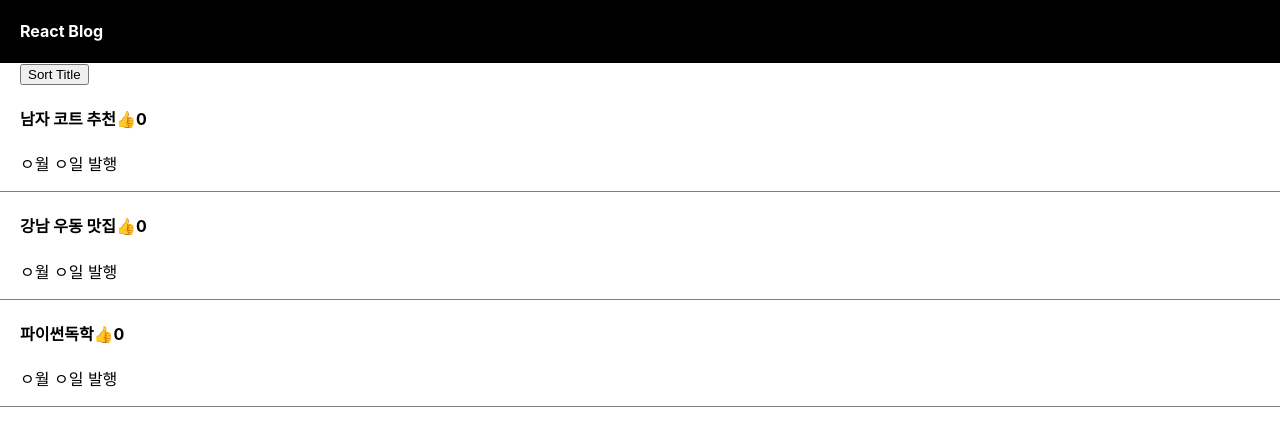
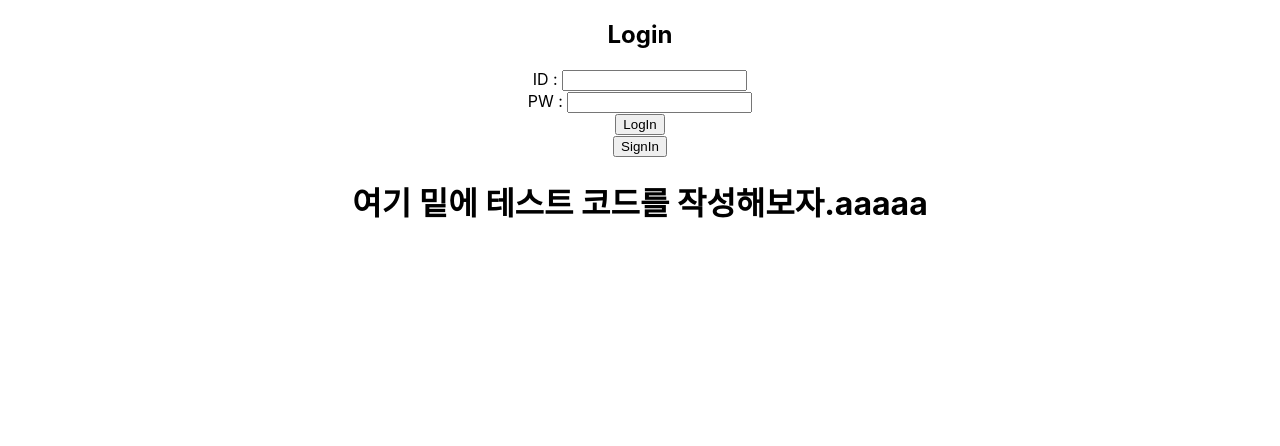
Before and after one commit to YooInSik/react_study1, a React (Create React App) app: page / in a window 1280 px wide. Shown: the top 446 px of the page. Built offline with nearby package versions, Linux system fonts and the light colour scheme.

Commit message:
SignInModal 구현

```diff
--- a/package.json
+++ b/package.json
@@ -9,8 +9,10 @@
     "@testing-library/jest-dom": "^5.16.5",
     "@testing-library/react": "^13.4.0",
     "@testing-library/user-event": "^13.5.0",
+    "axios": "^1.4.0",
     "create-react-app": "^5.0.1",
     "react": "^18.2.0",
+    "react-datepicker": "^4.15.0",
     "react-dom": "^18.2.0",
     "react-scripts": "^2.1.3",
     "web-vitals": "^2.1.4"
--- a/src/App.js
+++ b/src/App.js
@@ -2,6 +2,8 @@
 
 import './App.css';
 import React, { useState } from 'react';
+import LogIn from './LogIn/LogIn'
+import SignInModal from './Component/SignInModal'
 
 function App() {
 
@@ -20,19 +22,13 @@ function App() {
 
   return (
     <div className="App">
-      <div className="black-nav">
-        <h4>React Blog</h4>
-        </div>
-        <div className="list">
-          <button onClick={sortTitle}>Sort Title</button>
-          <h4>{title[0]}<span onClick={uplike}>👍</span>{like}</h4>
-          <p>ㅇ월 ㅇ일 발행 </p> </div>
-          <div className="list">
-          <h4>{title[1]}<span>👍</span>0</h4>
-          <p>ㅇ월 ㅇ일 발행 </p> </div>
-          <div className="list">
-          <h4>{title[2]}<span>👍</span>0 </h4>
-          <p>ㅇ월 ㅇ일 발행 </p> </div>
+          <LogIn></LogIn>
+    <div>
+      <h1>여기 밑에 테스트 코드를 작성해보자.aaaaa</h1>
+      <div>
+
+      </div>
+    </div>
     </div>
   );
 }
--- /dev/null
+++ b/src/Component/SignInModal.css
@@ -0,0 +1,82 @@
+.modal {
+    display: none;
+    position: fixed;
+    top: 0;
+    right: 0;
+    bottom: 0;
+    left: 0;
+    z-index: 99;
+    background-color: rgba(0, 0, 0, 0.6);
+  }
+  .modal button {
+    outline: none;
+    cursor: pointer;
+    border: 0;
+  }
+  .modal > section {
+    width: 90%;
+    max-width: 450px;
+    margin: 0 auto;
+    border-radius: 0.3rem;
+    background-color: #fff;
+    /* 팝업이 열릴때 스르륵 열리는 효과 */
+    animation: modal-show 0.3s;
+    overflow: hidden;
+  }
+  .modal > section > header {
+    position: relative;
+    padding: 16px 64px 16px 16px;
+    background-color: #f1f1f1;
+    font-weight: 700;
+  }
+  .modal > section > header button {
+    position: absolute;
+    top: 15px;
+    right: 15px;
+    width: 30px;
+    font-size: 21px;
+    font-weight: 700;
+    text-align: center;
+    color: #999;
+    background-color: transparent;
+  }
+  .modal > section > main {
+    padding: 16px;
+    border-bottom: 1px solid #dee2e6;
+    border-top: 1px solid #dee2e6;
+  }
+  .modal > section > footer {
+    padding: 12px 16px;
+    text-align: right;
+  }
+  .modal > section > footer button {
+    padding: 6px 12px;
+    color: #fff;
+    background-color: #6c757d;
+    border-radius: 5px;
+    font-size: 13px;
+  }
+  .modal.openModal {
+    display: flex;
+    align-items: center;
+    /* 팝업이 열릴때 스르륵 열리는 효과 */
+    animation: modal-bg-show 0.3s;
+  }
+  @keyframes modal-show {
+    from {
+      opacity: 0;
+      margin-top: -50px;
+    }
+    to {
+      opacity: 1;
+      margin-top: 0;
+    }
+  }
+  @keyframes modal-bg-show {
+    from {
+      opacity: 0;
+    }
+    to {
+      opacity: 1;
+    }
+  }
--- /dev/null
+++ b/src/Component/SignInModal.js
@@ -0,0 +1,55 @@
+import React from 'react';
+import '../Component/SignInModal.css'
+import ReactDatePicker from 'react-datepicker';
+import { useState } from 'react';
+
+const SignInModal = (props) => {
+  // 열기, 닫기, 모달 헤더 텍스트를 부모로부터 받아옴
+  const { open, close, header } = props;
+  const [startDate, setStartDate] = useState(new Date());
+
+  return (
+    // 모달이 열릴때 openModal 클래스가 생성된다.
+    <div className={open ? 'openModal modal' : 'modal'}>
+      {open ? (
+        <section>
+          <header>
+            {header}
+            <button className="close" onClick={close}>
+              &times;
+            </button>
+          </header>
+          <main>
+          <div>
+                <label htmlFor='input_username'>UserName : </label>
+                <input></input>
+            </div>
+            <div>
+                <label htmlFor='input_birth'>Birth : </label>
+                <ReactDatePicker selected={startDate} onChange={(date) => setStartDate(date)} />
+            </div>
+            <div>
+            <label htmlFor='input_id'>ID : </label>
+                <input></input>
+            </div>
+            <div>
+            <label htmlFor='input_pw'>Password : </label>
+                <input></input>
+            </div>
+            <div>
+            <label htmlFor='input_confirrm_pw'>Confirm Password : </label>
+                <input></input>
+            </div>
+          </main>
+          <footer>
+            <button className="close" onClick={close}>
+              close
+            </button>
+          </footer>
+        </section>
+      ) : null}
+    </div>
+  );
+};
+
+export default SignInModal;
--- /dev/null
+++ b/src/LogIn/LogIn.js
@@ -0,0 +1,65 @@
+import React, { useState, useEffect } from 'react';
+import axios from 'axios';
+import SignInModal from '../Component/SignInModal';
+
+function Login() {
+    const [inputId, setInputId] = useState('')
+    const [inputPw, setInputPw] = useState('')
+
+    // input data 의 변화가 있을 때마다 value 값을 변경해서 useState 해준다
+    const handleInputId = (e) => {
+        setInputId(e.target.value)
+    }
+
+    const handleInputPw = (e) => {
+        setInputPw(e.target.value)
+    }
+
+    // login 버튼 클릭 이벤트
+    const onClickLogin = () => {
+        console.log('click login')
+    }
+
+    // 페이지 렌더링 후 가장 처음 호출되는 함수
+    useEffect(() => {
+        // axios.get('/user_inform/login')
+        // .then(res => console.log(res))
+        // .catch()
+    },
+        // 페이지 호출 후 처음 한번만 호출될 수 있도록 [] 추가
+        [])
+
+    // useState를 사용하여 open상태를 변경한다. (open일때 true로 만들어 열리는 방식)
+    const [modalOpen, setModalOpen] = useState(false);
+
+    const openModal = () => {
+        setModalOpen(true);
+    };
+    const closeModal = () => {
+        setModalOpen(false);
+    };
+
+    return (
+        <div>
+            <h2>Login</h2>
+            <div>
+                <label htmlFor='input_id'>ID : </label>
+                <input type='text' name='input_id' value={inputId} onChange={handleInputId} />
+            </div>
+            <div>
+                <label htmlFor='input_pw'>PW : </label>
+                <input type='password' name='input_pw' value={inputPw} onChange={handleInputPw} />
+            </div>
+            <div>
+                <button type='button' onClick={onClickLogin}>LogIn</button>
+            </div>
+            <div>
+                <button onClick={openModal}>SignIn</button>
+                <SignInModal open={modalOpen} close={closeModal} header="Sign In">
+                </SignInModal>
+            </div>
+        </div>
+    )
+}
+
+export default Login;
```
Also changed, not shown: src/LogIn/LogIn.css (added), 1 other file (tests, documents, lock files or other folders).
